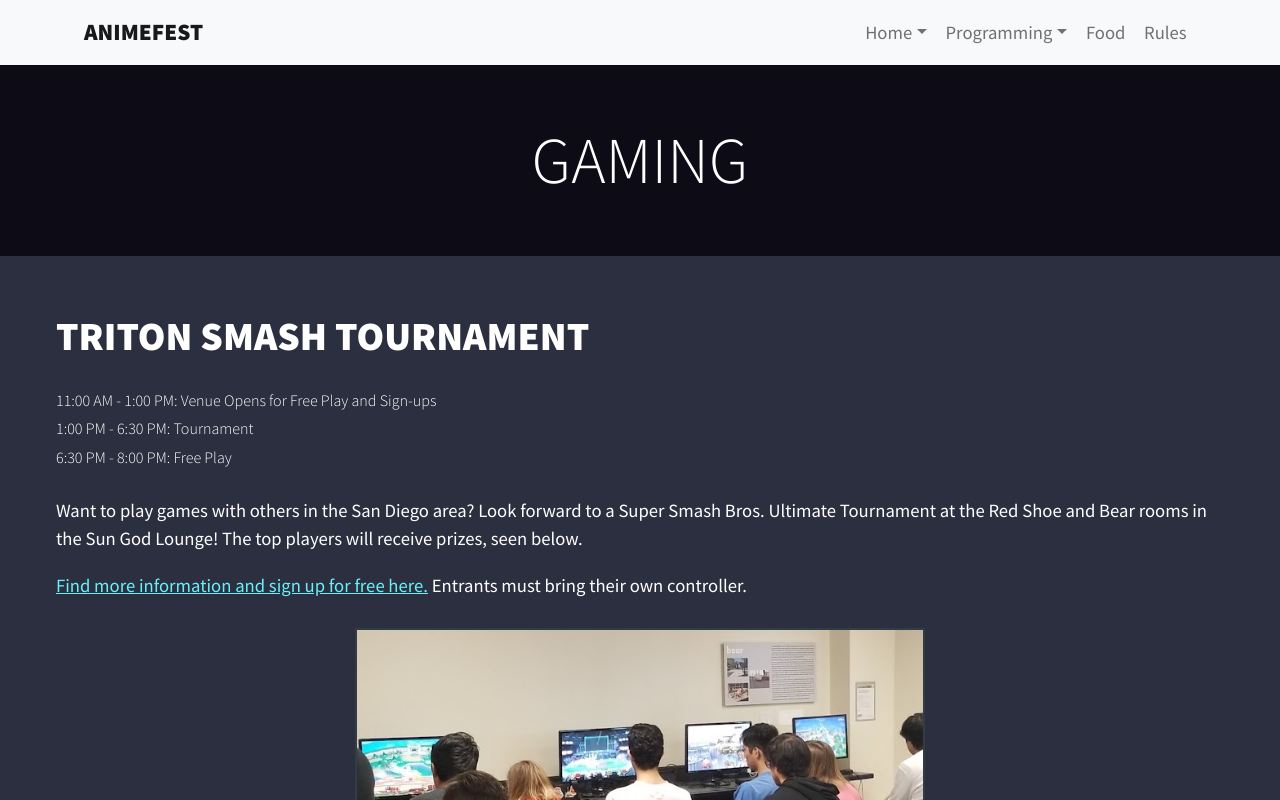
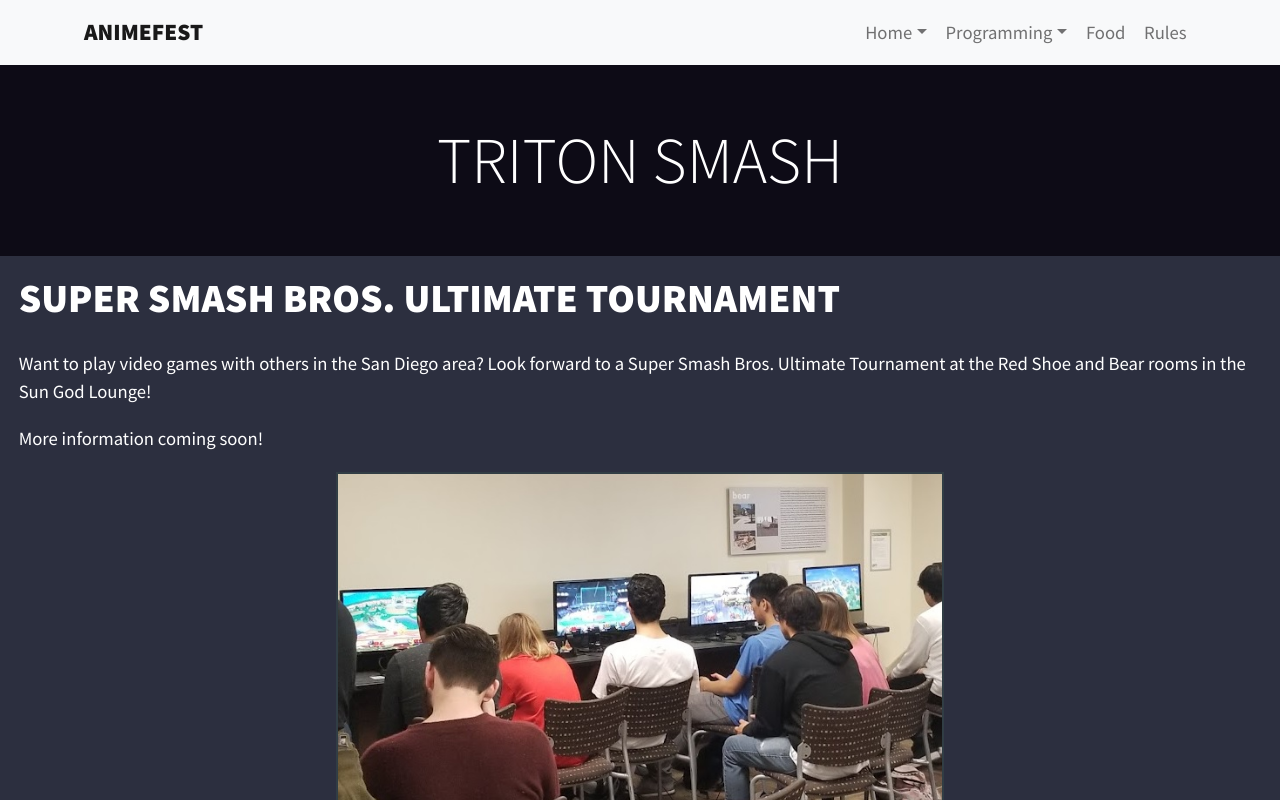
Before and after one commit to ucsdanimeclub/animefest-next-site, a Next.js app: page /gaming in a window 1280 px wide. Shown: the top 800 px of the page. Built offline with nearby package versions, Linux system fonts and the light colour scheme.

Commit message:
update smash page with placeholder info

```diff
--- a/pages/gaming.js
+++ b/pages/gaming.js
@@ -1,27 +1,27 @@
 import {Col, Container, Row} from 'react-bootstrap'
 import MyImage from "../components/myimage"
-import Prizes from "../data/prizes.json"
-import PrizeImages from "../components/prizes/prizeimages"
+// import Prizes from "../data/prizes.json"
+// import PrizeImages from "../components/prizes/prizeimages"
 
 
 export default function Gaming() {
-    const prizesInPool = Prizes["prizes"].filter((prize) => prize["pool"] === "Smash Ultimate").map((prize) => prize["image"])
+    // const prizesInPool = Prizes["prizes"].filter((prize) => prize["pool"] === "Smash Ultimate").map((prize) => prize["image"])
     return (
         <>
             <Container fluid className="p-5 text-center jumbo-display">
-                <h1 className="display-4 mb-0">GAMING</h1>
+                <h1 className="display-4 mb-0">TRITON SMASH</h1>
             </Container>
 
-            <Container fluid className="p-5 section">
-                <h4 className="text-left mb-4 display-text">TRITON SMASH TOURNAMENT</h4>
-                <p className="text-left caption-text mb-1">11:00 AM - 1:00 PM: Venue Opens for Free Play and Sign-ups</p>
-                <p className="text-left caption-text mb-1">1:00 PM - 6:30 PM: Tournament</p>
-                <p className="text-left caption-text mb-4">6:30 PM - 8:00 PM: Free Play</p>
-                <p>Want to play games with others in the San Diego area? Look forward to a Super Smash Bros. Ultimate
-                    Tournament at the Red Shoe and Bear rooms in the Sun God Lounge! The top players will receive
-                    prizes, seen below.</p>
-                <p className="mb-4"><a href="https://smash.gg/tournament/animefest-2022/details">Find more information
-                    and sign up for free here.</a> Entrants must bring their own controller.</p>
+            <Container fluid className="p-3 section">
+                <h4 className="text-left mb-4 display-text">SUPER SMASH BROS. ULTIMATE TOURNAMENT</h4>
+                {/*<p className="text-left caption-text mb-1">11:00 AM - 1:00 PM: Venue Opens for Free Play and Sign-ups</p>*/}
+                {/*<p className="text-left caption-text mb-1">1:00 PM - 6:30 PM: Tournament</p>*/}
+                {/*<p className="text-left caption-text mb-4">6:30 PM - 8:00 PM: Free Play</p>*/}
+                <p>Want to play video games with others in the San Diego area? Look forward to a Super Smash Bros. Ultimate
+                    Tournament at the Red Shoe and Bear rooms in the Sun God Lounge!</p>
+                {/*<p className="mb-4"><a href="https://smash.gg/tournament/animefest-2022/details">Find more information*/}
+                {/*    and sign up for free here.</a> Entrants must bring their own controller.</p>*/}
+                <p>More information coming soon!</p>
                 <Row>
                     <Col xs={0} md={2} lg={3}/>
                     <Col xs={12} md={8} lg={6}>
@@ -32,10 +32,10 @@
                 </Row>
             </Container>
 
-            <Container fluid className="p-5 mt-4 section">
-                <h4 className="text-left mb-4 display-text">PRIZING</h4>
-                <PrizeImages prizes={prizesInPool}/>
-            </Container>
+            {/*<Container fluid className="p-3 mt-4 section">*/}
+            {/*    <h4 className="text-left mb-4 display-text">PRIZING</h4>*/}
+            {/*    <PrizeImages prizes={prizesInPool}/>*/}
+            {/*</Container>*/}
         </>
     )
 }
--- a/pages/yugioh.js
+++ b/pages/yugioh.js
@@ -17,7 +17,8 @@
                 {/*<p className="text-left caption-text mb-1">11:00 AM - 1:00 PM: Venue Opens for Free Play and Sign-ups</p>*/}
                 {/*<p className="text-left caption-text mb-1">1:00 PM - 6:30 PM: Tournament</p>*/}
                 {/*<p className="text-left caption-text mb-4">6:30 PM - 8:00 PM: Free Play</p>*/}
-                <p>Look forward to a tournament hosted by Gamma Gamma Driver Yugioh at UC San Diego! More information
+                <p>Look forward to a tournament hosted by Gamma Gamma Driver Yugioh at the Green Table room in the Sun
+                    God Lounge! More information
                     coming soon!</p>
                 {/*<p className="mb-4"><a href="https://smash.gg/tournament/animefest-2022/details">Find more information*/}
                 {/*    and sign up for free here.</a> Entrants must bring their own controller.</p>*/}
```
